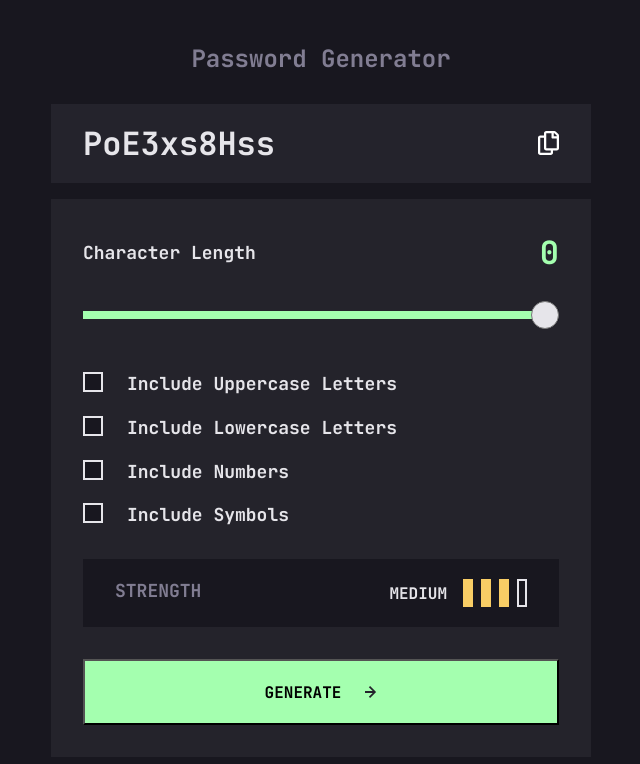
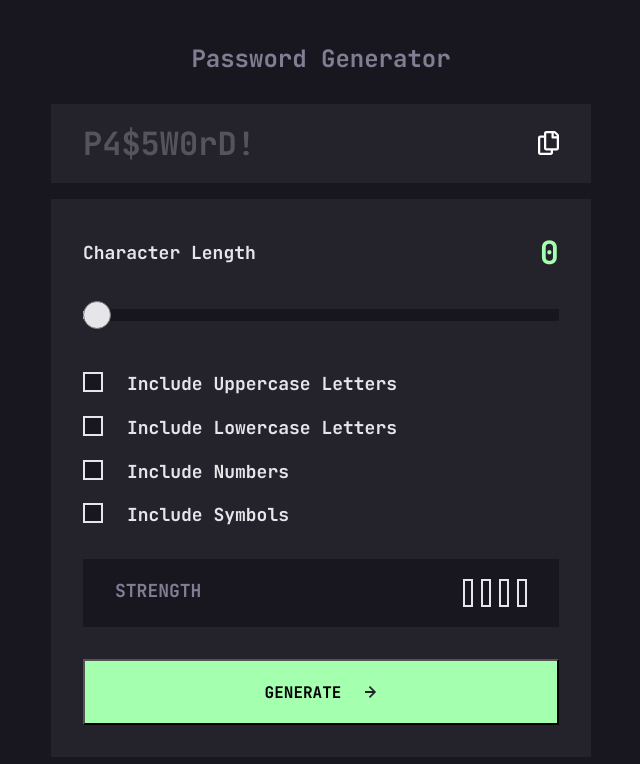
Before and after one commit to veresbianca/PasswordGeneratorApp, a React (Create React App) app in the folder passwordgenerator/: page / in a window 1280 px wide. Shown: the top 764 px of the page, without its empty margins (319-959 px from the left). Built offline with nearby package versions, Linux system fonts and the light colour scheme.

Commit message:
added functionality to generate pass, show pass and strenght

```diff
--- a/passwordgenerator/src/components/GeneratePassButton.js
+++ b/passwordgenerator/src/components/GeneratePassButton.js
@@ -3,10 +3,10 @@ import './GeneratePassButton.css';
 import BtnArrow from '../images/arrow-black.svg';
 import BtnArrowNeon from '../images/arrow-neon.svg';
 
-function GeneratePassButton() {
+function GeneratePassButton({handleFormSubmit}) {
 	return (
 		<div className="button__container">
-			<button className="generate-pass-btn" type='button'>
+			<button className="generate-pass-btn" type='button' onClick={handleFormSubmit}>
 				<span>GENERATE</span>
 				<img src={BtnArrow} alt="Arrow Button" className="default-arrow" />
 				<img src={BtnArrowNeon} alt="Arrow Button" className="neon-arrow" />
--- a/passwordgenerator/src/components/PasswordConfigurations.js
+++ b/passwordgenerator/src/components/PasswordConfigurations.js
@@ -1,37 +1,41 @@
 import './PasswordConfigurations.css';
 
-function PasswordConfigurations() {
+function PasswordConfigurations({handleInputChange, characterLength, useUppercaseLetters, useLowercaseLetters, includeNumbers, includeSymbols}) {
 	return (
 		<div className="password-configurations__container">
 			<div className="password-length__container">
 				<span>Character Length</span>
-				<span className="password-length--value">{0}</span>
+				<span className="password-length--value">{characterLength}</span>
 			</div>
 
-			<input type="range" min="0" max="20" className="slider" />
+			<input type="range" min="0" max="20"
+				   className="slider"
+				   value={characterLength}
+				   onChange={handleInputChange}
+				   name="characterLength" />
 
 			<div className="configuration-input__container">
 				<label className="label__container">
 					<span className="label__name">Include Uppercase Letters</span>
-	  				<input type="checkbox"  />
+	  				<input type="checkbox" name="useUppercaseLetters" onChange={handleInputChange} />
 	  				<span className="checkmark"></span>
 				</label>
 
 				<label className="label__container">
 					<span className="label__name" className="label__name">Include Lowercase Letters</span>
-	  				<input type="checkbox"  />
+	  				<input type="checkbox"  name="useLowercaseLetters" onChange={handleInputChange} />
 	  				<span className="checkmark"></span>
 				</label>
 
 				<label className="label__container">
 					<span className="label__name">Include Numbers</span>
-	  				<input type="checkbox"  />
+	  				<input type="checkbox" name="includeNumbers" onChange={handleInputChange} />
 	  				<span className="checkmark"></span>
 				</label>
 
 				<label className="label__container">
 					<span className="label__name">Include Symbols</span>
-	  				<input type="checkbox"  />
+	  				<input type="checkbox" name="includeSymbols" onChange={handleInputChange} />
 	  				<span className="checkmark"></span>
 				</label>
 			</div>
--- a/passwordgenerator/src/components/PasswordDisplay.css
+++ b/passwordgenerator/src/components/PasswordDisplay.css
@@ -1,5 +1,6 @@
 .password-display__container {
   display: flex;
+  flex-wrap: wrap;
   justify-content: space-between;
   align-items: center;
   margin-bottom: 16px;
@@ -16,6 +17,7 @@
 .password-display--title {
   font-size: var(--medium-font-size);
   color: var(--almost-white);
+  word-break: break-all;
 }
 
 .password-display--title.empty {
--- a/passwordgenerator/src/components/PasswordDisplay.js
+++ b/passwordgenerator/src/components/PasswordDisplay.js
@@ -5,10 +5,7 @@ import './PasswordDisplay.css';
 import CopyIcon from '../images/copy-icon-active.svg';
 import CopyIconInactive from '../images/copy-icon-inactive.svg';
 
-function PasswordDisplay() {
-	const [emptyPass, setPass] = useState(false);
-	const copiedPass = false;
-
+function PasswordDisplay({handleClick, password, emptyPass, copiedPass}) {
 	let titleClassName = 'password-display--title';
 	if (emptyPass) {
 		titleClassName += ' empty';
@@ -17,10 +14,6 @@ function PasswordDisplay() {
 	let passStatusClassName = 'password-display--status';
 	if (copiedPass) {
 		passStatusClassName += ' copied';
-	}
-
-	const onClickHandler = () => {
-		console.log('icon is clicked')
 	}
 
 	const renderElement = () => {
@@ -36,14 +29,14 @@ function PasswordDisplay() {
 				<img src={CopyIconInactive}
 						 alt="Copy Icon Inactive"
 						 className="copy_icon--inactive"
-						 onClick={onClickHandler}/>
+						 onClick={handleClick}/>
 			)
 		}
 	}
 
 	return (
 		<div className="password-display__container">
-      		<span className={titleClassName}>PoE3xs8Hss</span>
+      		<span className={titleClassName}>{password}</span>
       		<div className="password-display-copy__container">
       			{renderElement()}
       		</div>
--- a/passwordgenerator/src/components/PasswordGenerator.js
+++ b/passwordgenerator/src/components/PasswordGenerator.js
@@ -3,17 +3,142 @@ import StrengthDisplay from './StrengthDisplay';
 import GeneratePassButton from './GeneratePassButton';
 import PasswordDisplay from './PasswordDisplay';
 
-import './PasswordGenerator.css'
+import { useState } from 'react';
+
+import './PasswordGenerator.css';
+
+const initialValues = {
+  useUppercaseLetters: false,
+  useLowercaseLetters: false,
+  includeNumbers: false,
+  includeSymbols: false,
+  characterLength: 0,
+};
+
+const passwordConfiguration = {
+	numbers: '0123456789',
+	lowercaseLetters: 'abcdefghijklmnopqrstuvwxyz',
+	uppercaseLetters: 'ABCDEFGHIJKLMNOPQRSTUVWXYZ',
+	symbols: '!@#$%^&*()'
+}
+
+const minPassLength = 6;
+
+const passwordPlaceholder = 'P4$5W0rD!';
 
 function PasswordGenerator() {
+	const [formInputData, setFormInputData] = useState(initialValues);
+	const [currentPassword, setPassword] = useState(passwordPlaceholder);
+	const [emptyPass, setPassStatus] = useState(true);
+	const [strengthStatus, setStrengthStatus] = useState('default');
+	const [copiedPass, setCopiedPassStatus] = useState(false);
+
+	const handleFormSubmit = (evnt) => {
+        evnt.preventDefault();
+
+        let password = '';
+        let strength = '';
+
+        password = generatePassword();
+        setPassword(password);
+        setCopiedPassStatus(false);
+        setPassStatus(false);
+
+        strength = checkPasswordStrength(password);
+        setStrengthStatus(strength);
+    }
+
+    const checkPasswordStrength = (password) => {
+    	const strong = new RegExp('(?=.*[a-z])(?=.*[A-Z])(?=.*[0-9])(?=.*[^A-Za-z0-9])(?=.{6,})');
+    	const medium = new RegExp('((?=.*[a-z])(?=.*[A-Z])(?=.*[0-9])(?=.*[^A-Za-z0-9])(?=.{5,}))|((?=.*[a-z])(?=.*[A-Z])(?=.*[^A-Za-z0-9])(?=.{6,}))');
+    	const weak = new RegExp('(?=.*[a-z])(?=.*[A-Z])(?=.*[0-9])(?=.*[^A-Za-z0-9])');
+    	const too_weak = !strong && !medium;
+
+    	if(strong.test(password)) {
+    		return 'strong';
+    	} else if (medium.test(password)) {
+    		return 'medium';
+    	} else if (weak.test(password)) {
+    		return 'weak';
+    	} else return 'too_weak';
+    }
+
+    const generatePassword = () => {
+    	let passwordChar = '';
+
+        if(formInputData.useUppercaseLetters) {
+        	passwordChar += passwordConfiguration.uppercaseLetters;
+        }
+
+        if(formInputData.useLowercaseLetters) {
+        	passwordChar += passwordConfiguration.lowercaseLetters;
+        }
+
+        if(formInputData.includeNumbers) {
+        	passwordChar += passwordConfiguration.numbers;
+        }
+
+        if(formInputData.includeSymbols) {
+        	passwordChar += passwordConfiguration.symbols;
+        }
+
+        if(formInputData.characterLength >= minPassLength) {
+        	let password = '';
+
+        	for (let i = 0; i < formInputData.characterLength; i++) {
+        		let randomNumber = Math.floor(Math.random() * passwordChar.length);
+   				password += passwordChar.substring(randomNumber, randomNumber + 1);
+        	}
+
+        	return password;
+        } else {
+        	setStrengthStatus('too_weak');
+
+        	setPassword(passwordPlaceholder);
+        	setPassStatus(true);
+        }
+    }
+
+ 	const handleInputChange = (event) => {
+ 		const target = event.target;
+    	const value = target.type === 'checkbox' ? target.checked : target.value;
+    	const name = target.name;
+
+   		setFormInputData({
+      		...formInputData,
+      		[name]: value,
+    	});
+ 	}
+
+ 	const handleClick = () => {
+ 		if(currentPassword !== '') {
+ 			navigator.clipboard.writeText(currentPassword);
+ 			setCopiedPassStatus(true);
+ 		}
+ 	}
+
 	return (
 		<div className="app-component__container">
       		<h1 className="app-component__title">Password Generator</h1>
-      		<PasswordDisplay />
+      		<PasswordDisplay
+      			password={currentPassword}
+      			emptyPass={emptyPass}
+      			copiedPass={copiedPass}
+      			handleClick={handleClick}
+  			/>
 			<div className="password-generator__container">
-				<PasswordConfigurations />
-				<StrengthDisplay />
-				<GeneratePassButton />
+				<form>
+					<PasswordConfigurations
+						handleInputChange={handleInputChange}
+						characterLength={formInputData.characterLength}
+						useUppercaseLetters={formInputData.useUppercaseLetters}
+  						useLowercaseLetters={formInputData.useLowercaseLetters}
+  						includeNumbers={formInputData.includeNumbers}
+  						includeSymbols={formInputData.includeSymbols}
+					/>
+					<StrengthDisplay strengthStatus={strengthStatus}/>
+					<GeneratePassButton handleFormSubmit={handleFormSubmit}/>
+				</form>
 			</div>
 		</div>
 	)
--- a/passwordgenerator/src/components/StrengthDisplay.js
+++ b/passwordgenerator/src/components/StrengthDisplay.js
@@ -2,7 +2,7 @@ import './StrengthDisplay.css';
 
 const barNumber = [1, 2, 3, 4]
 
-const currentStatus = 'medium';
+// const currentStatus = 'medium';
 
 const statusProperties = {
 	'default': {
@@ -32,15 +32,15 @@ const statusProperties = {
 	}
 }
 
-function StrengthDisplay() {
+function StrengthDisplay({strengthStatus}) {
 	return (
 		<div className="strength-display__container">
 			<span className="strength-display__label">STRENGTH</span>
 			<div className="strength-display__status-container">
-				<span className="strength-display--status">{statusProperties[currentStatus].statusLabel}</span>
-				<div className={`strength-bar__container status-${statusProperties[currentStatus].statusColor}`}>
+				<span className="strength-display--status">{statusProperties[strengthStatus].statusLabel}</span>
+				<div className={`strength-bar__container status-${statusProperties[strengthStatus].statusColor}`}>
 					{barNumber.map((bar, i) => {
-			            return (<span key={i} className={`strength-bar ${statusProperties[currentStatus].barToBeFilled <= i ? 'empty' : ''}`}></span>)
+			            return (<span key={i} className={`strength-bar ${statusProperties[strengthStatus].barToBeFilled <= i ? 'empty' : ''}`}></span>)
 			        })}
 				</div>
 			</div>
```
